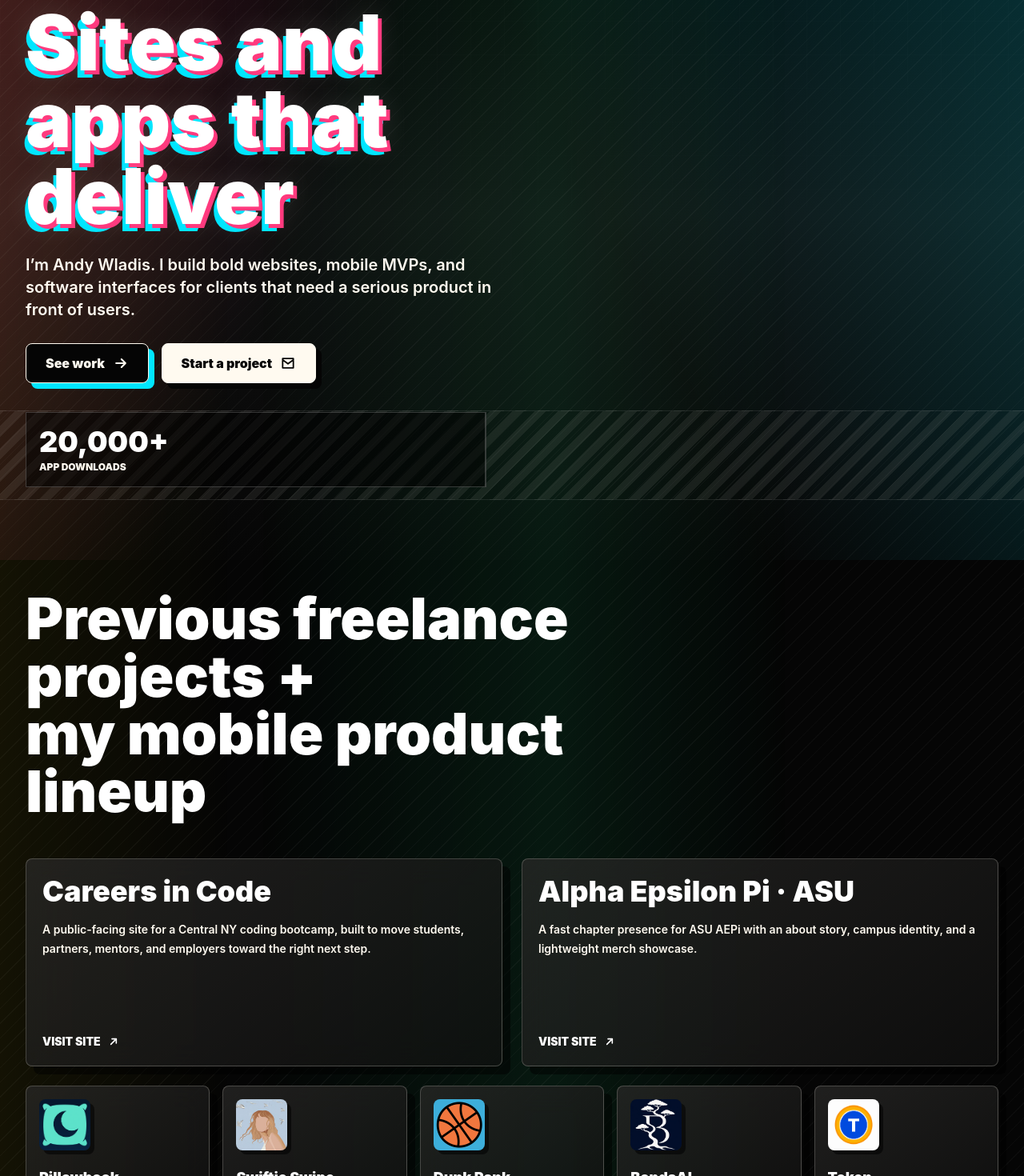
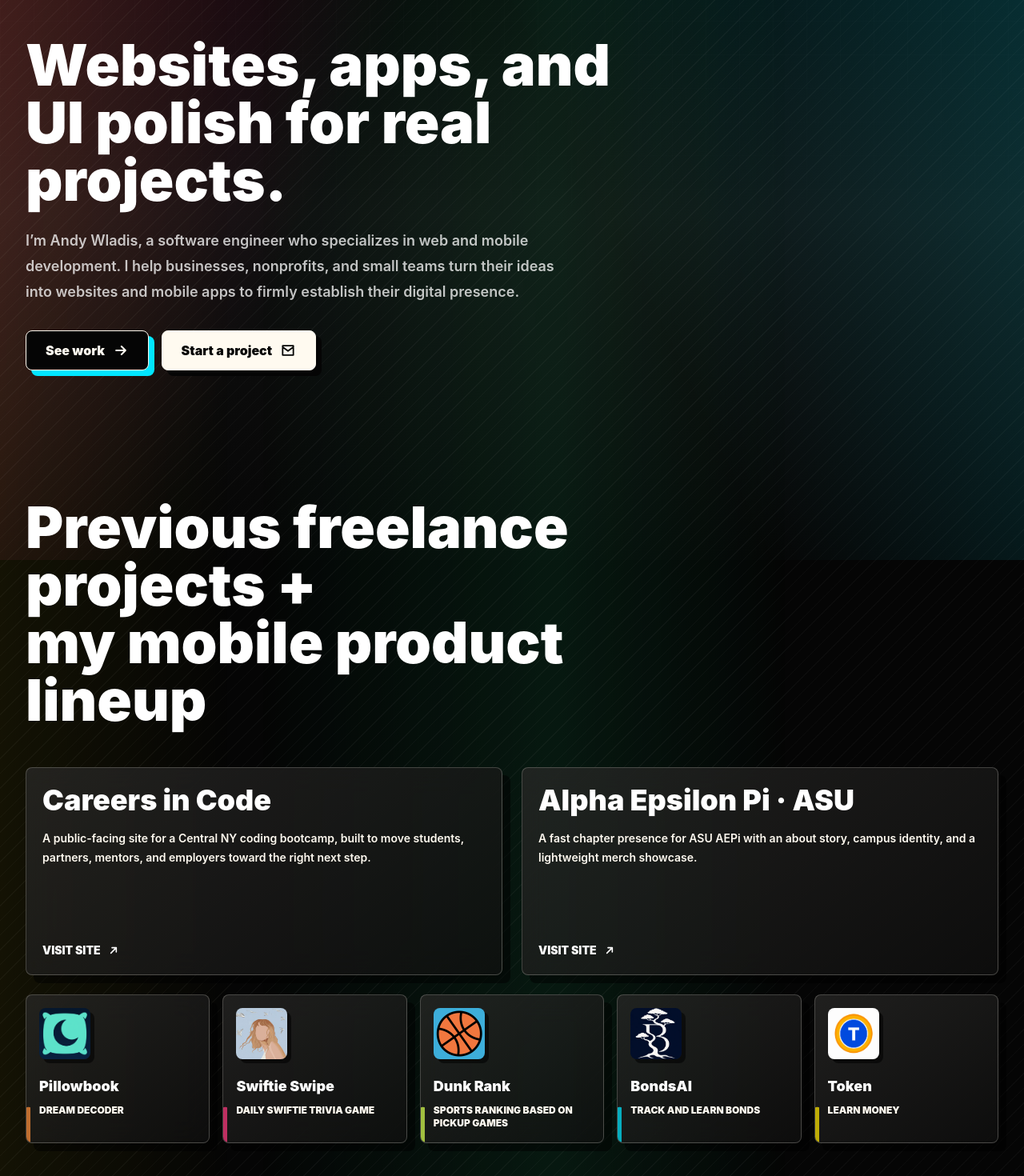
Before and after one commit to AndrewWladis/AndyTech-Landing-Page, a Next.js app: page / in a window 1280 px wide. Shown: the part 100-1570 px from the top of the page at 80% size. Built offline with nearby package versions, Linux system fonts and the light colour scheme.

Commit message:
made site ui look better

```diff
--- a/src/app/globals.css
+++ b/src/app/globals.css
@@ -239,6 +239,48 @@
   transform: translate(-4px, -5px) rotate(-1.2deg);
 }
 
+.app-card {
+  overflow: hidden;
+  transition: transform 220ms ease, border-color 220ms ease, box-shadow 220ms ease, background 220ms ease;
+}
+
+.app-card::before {
+  content: "";
+  position: absolute;
+  inset: 0 auto 0 0;
+  width: 5px;
+  border-radius: inherit;
+  background: var(--app-accent, #00e6ff);
+  opacity: 0.72;
+  pointer-events: none;
+  transform: scaleY(0.24);
+  transform-origin: bottom;
+  transition: transform 240ms ease, opacity 220ms ease;
+}
+
+.app-card img {
+  transition: transform 220ms ease, box-shadow 220ms ease;
+}
+
+.app-card:hover {
+  border-color: var(--app-accent, #00e6ff);
+  background:
+    linear-gradient(145deg, rgba(255, 250, 240, 0.14), rgba(255, 250, 240, 0.045)),
+    rgba(5, 5, 5, 0.82);
+  box-shadow: 9px 9px 0 var(--app-accent, #00e6ff);
+  transform: translate(-3px, -4px);
+}
+
+.app-card:hover::before {
+  opacity: 1;
+  transform: scaleY(1);
+}
+
+.app-card:hover img {
+  box-shadow: 7px 7px 0 rgba(0, 0, 0, 0.62);
+  transform: translateY(-2px) rotate(-2deg) scale(1.04);
+}
+
 .stripe-fill {
   background-image: repeating-linear-gradient(
     -45deg,
--- a/src/app/layout.js
+++ b/src/app/layout.js
@@ -1,7 +1,7 @@
 import "./globals.css";
 
 export const metadata = {
-  title: "AndyTech | Freelance Web & App Builds",
+  title: "AndyTech",
   description: "Freelance websites, mobile MVPs, and product interfaces by Andy Wladis.",
 };
 
--- a/src/app/page.js
+++ b/src/app/page.js
@@ -1,6 +1,5 @@
 "use client";
 import Image from "next/image";
-import { useEffect, useState } from "react";
 import Navbar from "@/components/Navbar";
 
 const productProof = [
@@ -49,82 +48,24 @@
   },
 ];
 
-const services = [
-  {
-    title: "Websites that sell the next step",
-    body: "Landing pages, nonprofit sites, chapter sites, portfolios, and product pages with sharp copy, real hierarchy, and mobile polish.",
-  },
-  {
-    title: "Apps and MVPs that feel usable fast",
-    body: "React Native, Expo, and web app builds for focused ideas that need to become something people can tap, test, and share.",
-  },
-  {
-    title: "UI rebuilds with a pulse",
-    body: "Turn plain, AI-looking screens into bold interfaces with motion, better states, cleaner flows, and language that sounds human.",
-  },
-  {
-    title: "Launch cleanup and rescue work",
-    body: "Fix the rough edges before a launch: layout bugs, responsiveness, copy, performance, release prep, and handoff details.",
-  },
-];
-
 export default function Home() {
-  const [downloadCount, setDownloadCount] = useState(0);
-
-  useEffect(() => {
-    const targetCount = 20000;
-    const duration = 1700;
-    let frameId;
-    let startTime;
-
-    const tick = (time) => {
-      if (!startTime) startTime = time;
-      const progress = Math.min((time - startTime) / duration, 1);
-      const eased = 1 - Math.pow(1 - progress, 3);
-      setDownloadCount(Math.round(targetCount * eased));
-
-      if (progress < 1) {
-        frameId = requestAnimationFrame(tick);
-      }
-    };
-
-    frameId = requestAnimationFrame(tick);
-    return () => cancelAnimationFrame(frameId);
-  }, []);
-
   return (
     <div className="site-shell">
       <Navbar />
 
       <main>
-        <section id="home" className="relative overflow-hidden px-4 pb-12 pt-10 sm:px-6 lg:min-h-[640px] lg:px-8">
-          <div className="stripe-fill absolute bottom-8 left-0 h-28 w-full border-y border-white/20 opacity-45" />
+        <section id="home" className="relative overflow-hidden px-4 py-14 sm:px-6 lg:px-8 lg:py-20 xl:min-h-[560px]">
+          <div className="relative mx-auto max-w-7xl">
+            <div className="reveal-in relative z-10 max-w-3xl">
+              <h1 className="text-5xl font-black leading-[0.95] text-white sm:text-6xl xl:text-7xl">
+                Websites, apps, and UI polish for real projects.
+              </h1>
 
-          <div className="relative mx-auto grid max-w-7xl items-start gap-12 lg:grid-cols-[1.02fr_0.98fr]">
-            <div className="reveal-in relative z-10 max-w-4xl">
-              <div className="mb-6 flex gap-2 lg:hidden" aria-label="Selected work icons">
-                {productProof.map((product) => (
-                  <Image
-                    key={product.name}
-                    src={product.icon}
-                    alt={`${product.name} app icon`}
-                    width={56}
-                    height={56}
-                    className="h-12 w-12 rounded-lg border border-white/20 object-cover shadow-[4px_4px_0_rgba(0,0,0,0.55)]"
-                    priority
-                  />
-                ))}
-              </div>
-
-              <h1 className="brand-shadow text-6xl font-black leading-none text-white md:text-7xl lg:text-8xl">
-Sites and apps that deliver
-</h1>
-
-              <p className="mt-6 max-w-2xl text-lg font-semibold leading-8 text-white/78 md:text-xl">
-                I’m Andy Wladis. I build bold websites, mobile MVPs, and software interfaces for clients that need a serious product in front of users.
+              <p className="mt-6 max-w-2xl text-lg font-semibold leading-8 text-white/75">
+                I’m Andy Wladis, a software engineer who specializes in web and mobile development. I help businesses, nonprofits, and small teams turn their ideas into websites and mobile apps to firmly establish their digital presence.
               </p>
 
-              <div className="mt-7 flex flex-col gap-4 sm:flex-row">
+              <div className="mt-8 flex flex-col gap-4 sm:flex-row">
                 <a href="#work" className="slab-button slab-button-dark px-6 py-3">
                   See work
                   <svg aria-hidden="true" className="h-5 w-5" viewBox="0 0 24 24" fill="none">
@@ -137,34 +78,6 @@
                     <path d="M4 5h16v14H4zM4 7l8 6 8-6" stroke="currentColor" strokeWidth="2.2" strokeLinecap="round" strokeLinejoin="round" />
                   </svg>
                 </a>
-              </div>
-
-              <div className="mt-9 grid max-w-xl grid-cols-1 border border-white/20 bg-black/50">
-                <div className="border-r border-white/20 p-4">
-                  <p className="text-2xl font-black text-white sm:text-3xl md:text-4xl">{downloadCount.toLocaleString()}+</p>
-                  <p className="mt-1 text-[0.62rem] font-black uppercase text-white/58 sm:text-xs">app downloads</p>
-                </div>
-              </div>
-            </div>
-
-            <div className="reveal-in stagger-2 relative hidden lg:block lg:min-h-[540px]" aria-label="Freelance proof icons">
-              <div className="spin-slow absolute left-1/2 top-1/2 h-[29rem] w-[29rem] -translate-x-1/2 -translate-y-1/2 rounded-full border border-dashed border-white/30" />
-              <div className="absolute left-1/2 top-1/2 grid -translate-x-1/2 -translate-y-1/2 grid-cols-3 gap-5">
-                {productProof.map((product, index) => (
-                  <div
-                    key={product.name}
-                    className={`neo-card scan-panel grid h-28 w-28 place-items-center p-3 float-${index % 2 === 0 ? "one" : "two"} ${index === 4 ? "col-start-2" : ""}`}
-                    style={{ boxShadow: `8px 8px 0 ${product.color}` }}
-                  >
-                    <Image
-                      src={product.icon}
-                      alt={`${product.name} app icon`}
-                      width={96}
-                      height={96}
-                      className="h-full w-full rounded-md object-cover"
-                    />
-                  </div>
-                ))}
               </div>
             </div>
           </div>
@@ -204,7 +117,11 @@
 
             <div className="mt-6 grid gap-4 md:grid-cols-5">
               {productProof.map((product, index) => (
-                <div key={product.name} className={`neo-card reveal-in stagger-${(index % 4) + 1} p-4`}>
+                <div
+                  key={product.name}
+                  className={`neo-card no-shine app-card reveal-in stagger-${(index % 4) + 1} p-4`}
+                  style={{ "--app-accent": product.color }}
+                >
                   <Image
                     src={product.icon}
                     alt={`${product.name} app icon`}
@@ -221,7 +138,7 @@
         </section>
 
         <section id="contact" className="px-4 py-20 sm:px-6 lg:px-8">
-          <div className="mx-auto max-w-7xl border-y border-white/20 py-12">
+          <div className="mx-auto max-w-7xl border-top border-white/20 py-12">
             <div className="grid gap-10 lg:grid-cols-[0.88fr_1.12fr] lg:items-start">
               <div className="max-w-3xl">
                 <h2 className="text-5xl font-black leading-none text-white md:text-7xl">
@@ -230,6 +147,12 @@
                 <p className="mt-6 text-lg font-semibold leading-8 text-white/70">
                   Send the rough idea, timeline, and what kind of help you need. I’ll follow up so we can find a good time to talk through it.
                 </p>
+                <a href="mailto:awladis@andytech.it.com" className="slab-button slab-button-dark mt-8 px-6 py-3">
+                  awladis@andytech.it.com
+                  <svg aria-hidden="true" className="h-5 w-5" viewBox="0 0 24 24" fill="none">
+                    <path d="M4 5h16v14H4zM4 7l8 6 8-6" stroke="currentColor" strokeWidth="2.2" strokeLinecap="round" strokeLinejoin="round" />
+                  </svg>
+                </a>
               </div>
 
               <div className="grid gap-5">
@@ -325,12 +248,6 @@
                   </button>
                 </form>
 
-                <a href="mailto:awladis@andytech.it.com" className="slab-button slab-button-dark justify-self-start px-6 py-3 sm:justify-self-end">
-                  awladis@andytech.it.com
-                  <svg aria-hidden="true" className="h-5 w-5" viewBox="0 0 24 24" fill="none">
-                    <path d="M4 5h16v14H4zM4 7l8 6 8-6" stroke="currentColor" strokeWidth="2.2" strokeLinecap="round" strokeLinejoin="round" />
-                  </svg>
-                </a>
               </div>
             </div>
           </div>
@@ -339,7 +256,6 @@
 
       <footer className="border-t border-white/20 px-4 py-10 sm:px-6 lg:px-8">
         <div className="mx-auto flex max-w-7xl flex-col gap-6 text-sm font-bold text-white/58 md:flex-row md:items-center md:justify-between">
-          <p>Freelance websites, apps, and product interfaces by AndyTech.</p>
           <p>&copy; 2026 AndyTech, Inc.</p>
         </div>
       </footer>
--- a/src/components/Navbar.js
+++ b/src/components/Navbar.js
@@ -15,12 +15,9 @@
         <div className="flex min-h-16 items-center justify-between gap-4">
           <a
             href="#home"
-            className="group flex items-center gap-3 font-black text-white"
+            className="font-black text-white"
             onClick={() => setIsOpen(false)}
           >
-            <span className="grid h-10 w-10 place-items-center rounded-lg border border-white/40 bg-white text-sm text-black shadow-[5px_5px_0_#ff3a7e] transition-transform duration-200 group-hover:-translate-y-0.5">
-              AT
-            </span>
             <span className="text-xl">AndyTech</span>
           </a>
 
```
